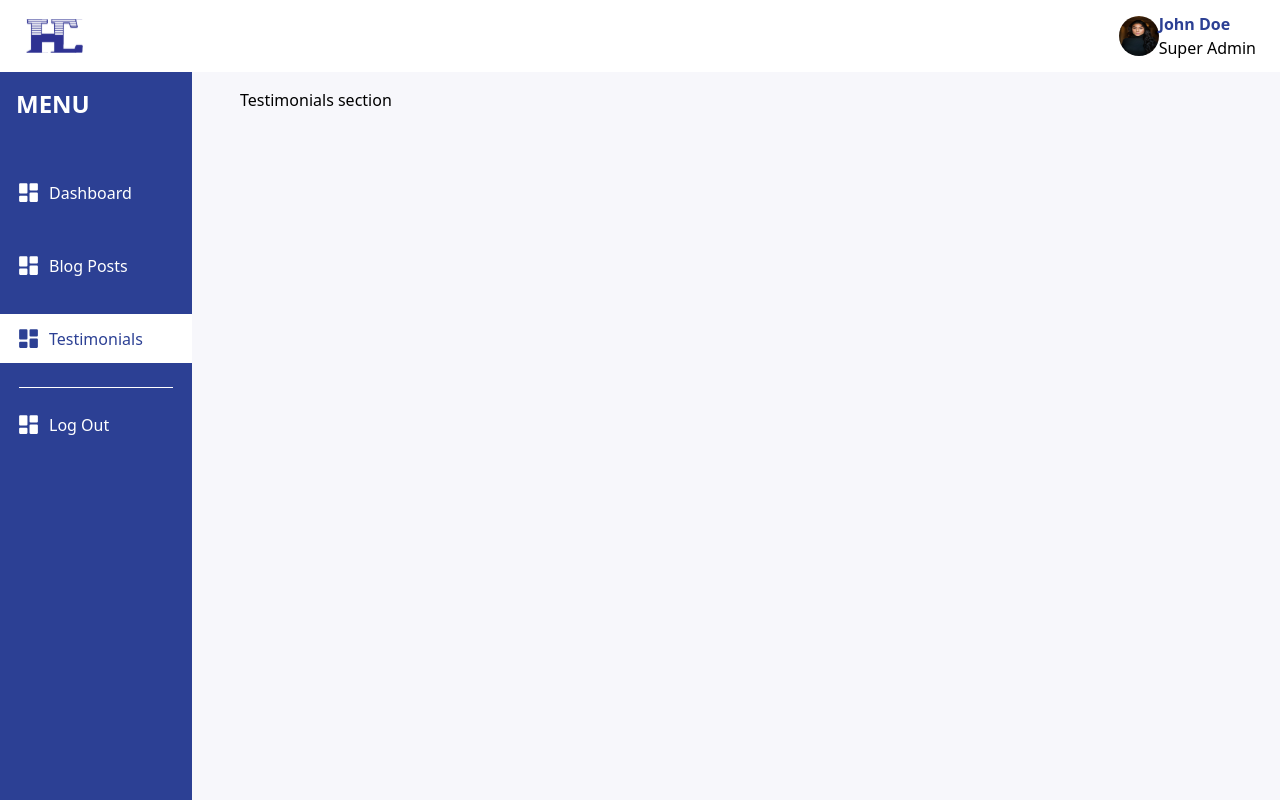
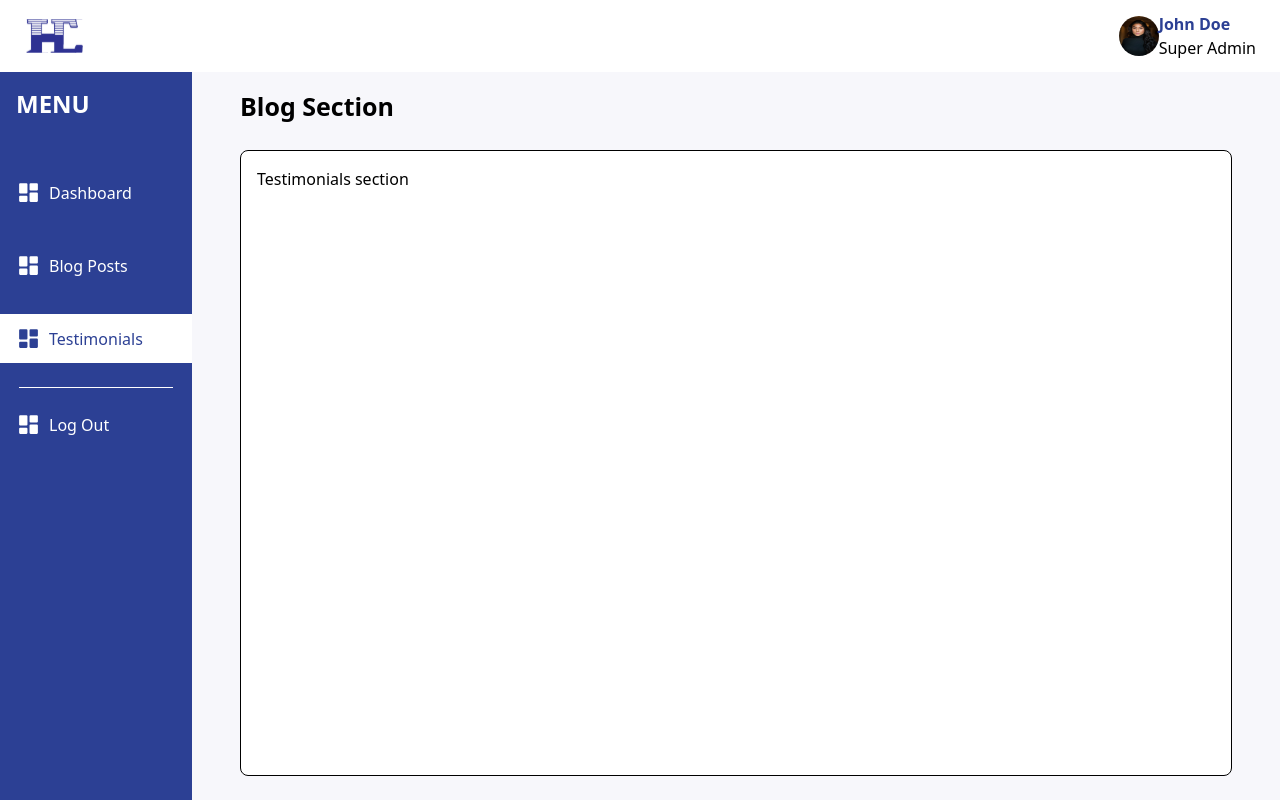
Before and after one commit to joshytheprogrammer/ochexagon_admin, a Next.js app: page /testimonials in a window 1280 px wide. Built offline with nearby package versions, Linux system fonts and the light colour scheme.

Commit message:
Created testimonials section layout

```diff
--- /dev/null
+++ b/app/(panel)/testimonials/layout.jsx
@@ -0,0 +1,13 @@
+const TestimonialSectionLayout = ({ children }) => {
+  return (
+    <div className="h-full w-full flex flex-col">
+      <h1 className="font-bold text-[25px]">Blog Section</h1>
+
+      <div className="bg-white border w-full h-[85%] lg:h-[90%] rounded-lg mt-6 py-4 px-2 mo-sm:px-4 first-letter:self-center justify-self-center overflow-hidden">
+        {children}
+      </div>
+    </div>
+  );
+};
+
+export default TestimonialSectionLayout;
```
